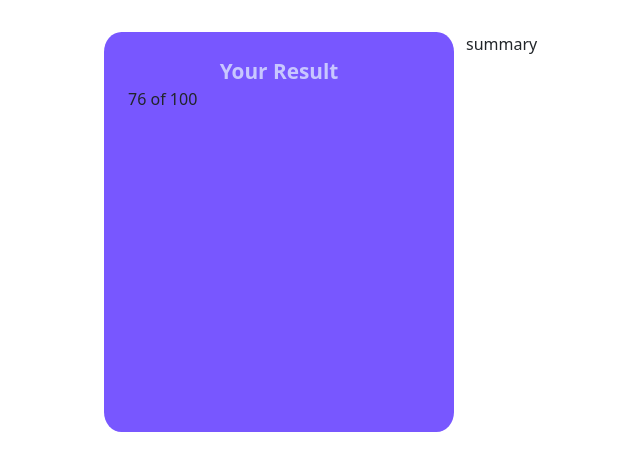
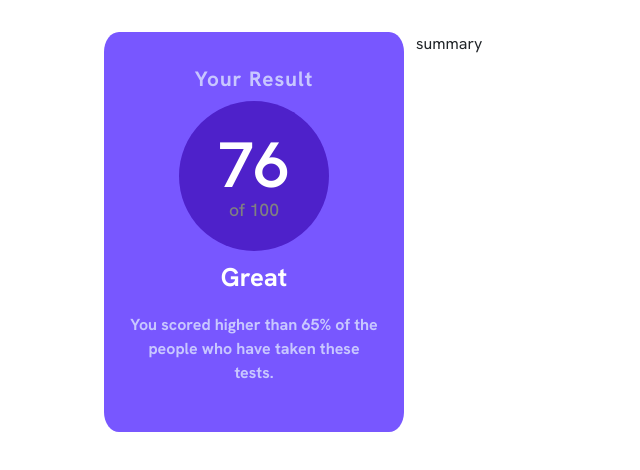
Before and after one commit to anubhab5/result-summary, a website: page index.html in a window 1280 px wide. Shown: the top 470 px of the page, without its empty margins (216-856 px from the left). Drawn offline with nearby package versions, Linux system fonts and the light colour scheme.

Commit message:
day_2: update the result section

```diff
--- a/app.css
+++ b/app.css
@@ -36,6 +36,7 @@
   box-sizing: border-box;
   margin: 0;
   padding: 0;
+  font-family: HankenGrotesk;
 }
 
 .result-summary {
@@ -46,10 +47,59 @@
 .result {
   background-color: var(--LightSlateBlue);
   border-radius: 5%;
-  width: 350px;
+  width: 300px;
+  display: flex;
+  flex-direction: column;
+  align-items: center;
+  justify-content: space-evenly;
 }
 
 .result .result-heading {
   color: var(--LightLavender);
   font-size: 1.3rem;
+  letter-spacing: 1px;
 }
+
+.score {
+  width: 150px;
+  height: 150px;
+  border-radius: 50%;
+  background-color: var(--VioletBlue);
+  display: flex;
+  flex-direction: column;
+  align-items: center;
+}
+
+.score .user-score {
+  font-size: 4rem;
+  font-weight: 600;
+  display: inline-block;
+  margin-top: 1rem;
+  color: var(--White);
+}
+
+.out-of-score {
+  color: var(--Grey);
+  font-weight: 500;
+  position: relative;
+  bottom: 16px;
+  font-size: 1.1rem;
+}
+
+.remark {
+  display: flex;
+  flex-direction: column;
+  align-items: center;
+}
+
+.remark .remark_heading {
+  color: var(--White);
+  font-size: 1.6rem;
+  font-weight: bold;
+}
+
+.remark .remark_sub-heading {
+  color: var(--LightLavender);
+  font-weight: 700;
+  text-align: center;
+}
--- a/index.html
+++ b/index.html
@@ -27,8 +27,15 @@
             Your Result
           </section>
           <section class="score">
-            <span>76</span>
-            <span>of 100</span>
+            <span class="user-score">76</span>
+            <span class="out-of-score">of 100</span>
+          </section>
+          <section class="remark">
+            <p class="remark_heading">Great</p>
+            <p class="remark_sub-heading">
+              You scored higher than 65% of the people who have taken these
+              tests.
+            </p>
           </section>
         </section>
         <section class="summary col-md-4">summary</section>
```
